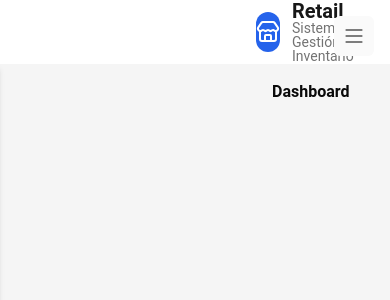
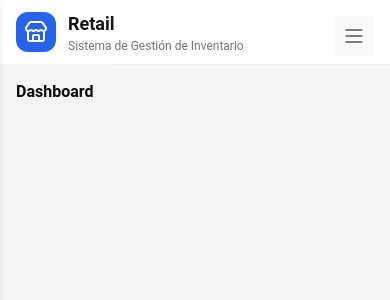
Before and after one commit to juanpabl090/inventoryManagementRetailFrontEnd, a React (Vite) app: page / in a window 390 px wide. Shown: the top 300 px of the page. Built offline with nearby package versions, Linux system fonts and the light colour scheme.

Commit message:
improve: responsive nav & leftmenu Components

```diff
--- a/src/App.tsx
+++ b/src/App.tsx
@@ -10,12 +10,12 @@ export default function App() {
         <Nav />
       </div>
       <div className="flex flex-1 overflow-hidden">
-        <div className="w-64 flex-shrink-0">
+        <div className="max-w-7xl flex-shrink-0">
           <LeftMenu />
         </div>
-        <main className="flex-1 p-4 overflow-auto bg-neutral-100">
-          <div className="flex flex-col justify-start">
-            <h1 className="text-neutral-950 text-base font-bold">Dashboard</h1>
+        <main className="flex flex-col p-4 overflow-auto bg-neutral-100">
+          <h1 className="text-neutral-950 text-base font-bold">Dashboard</h1>
+          <div className="flex-wrap xs:flex-row md:lg:flex md:lg:flex-col justify-start">
           </div>
         </main>
       </div>
--- a/src/components/LeftMenu.tsx
+++ b/src/components/LeftMenu.tsx
@@ -60,15 +60,15 @@ export default function LeftMenu() {
     <div className="h-full">
       <button
         onClick={() => setOpen(!open)}
-        className="sm:hidden fixed top-4 right-4 z-40 p-2 rounded-md bg-neutral-50 dark:bg-gray-700"
+        className="md:hidden fixed top-4 right-4 z-40 p-2 rounded-md bg-neutral-50 dark:bg-gray-700"
       >
         <Menu strokeWidth={1} />
       </button>
       <aside
         id="default-sidebar"
-        className={`fixed sm:relative h-[calc(100vh-4rem)] sm:h-full w-64 bg-white shadow-md transition-transform duration-300 ${
+        className={`fixed inset-0 h-screen w-full md:relative md:h-full md:w-64 bg-white shadow-md transition-transform duration-300 ${
           open ? "translate-x-0" : "-translate-x-full"
-        } sm:translate-x-0 z-30`}
+        } md:translate-x-0 z-30`}
         aria-label="Sidebar"
       >
         <div className="h-full px-5 py-4 overflow-y-auto">
--- a/src/components/Nav.tsx
+++ b/src/components/Nav.tsx
@@ -2,22 +2,20 @@ import { Store } from "lucide-react";
 
 export default function Nav() {
   return (
-    <>
-      <nav className="flex items-center bg-white h-16 m-0">
-        <div className="mx-64 flex items-center space-x-3">
-          <div className="h-10 w-10 rounded-xl bg-primary-600 flex items-center justify-center">
+    <nav className="flex items-center bg-white h-16 shadow-sm w-full px-4 sm:px-6 lg:px-8">
+      <div className="flex items-center space-x-3 w-full max-w-7xl mx-auto">
+        <div className="h-10 w-10 rounded-xl bg-primary-600 flex-shrink-0 flex items-center justify-center">
           <Store className="h-6 w-6 text-white" />
         </div>
         <div className="flex flex-col leading-none">
-            <span className="text-[20px] font-semibold text-neutral-900">
+          <span className="text-lg sm:text-[20px] font-semibold text-neutral-900">
             Retail
           </span>
-            <span className="text-[14px] text-neutral-500">
+          <span className="text-xs sm:text-[14px] text-neutral-500">
             Sistema de Gestión de Inventario
           </span>
         </div>
       </div>
     </nav>
-    </>
   );
 }
--- a/tailwind.config.ts
+++ b/tailwind.config.ts
@@ -147,8 +147,36 @@ const config: Config = {
         xs: "2px", // efecto blur ligero para fondos traslúcidos o modales
       },
       screens: {
-        xs: "475px", // breakpoint extra pequeño para móviles
-        "3xl": "1600px", // breakpoint para pantallas muy grandes
+        // Móviles pequeños (ej: Galaxy Fold)
+        xs: "320px",
+        // Móviles estándar
+        sm: "480px",
+        // Tablets pequeñas (ej: iPad Mini en portrait)
+        md: "768px",
+        // Tablets grandes/pequeños laptops (ej: iPad Pro 11")
+        lg: "1024px",
+        // Laptops/desktops estándar
+        xl: "1280px",
+        // Pantallas grandes (monitores HD)
+        "2xl": "1536px",
+        // Pantallas extra grandes (4K/QHD)
+        "3xl": "1920px",
+        // Super pantallas (ej: ultra wide)
+        "4xl": "2560px",
+
+        // Breakpoints personalizados por altura (útil para layouts verticales)
+        "h-sm": { raw: "(min-height: 640px)" },
+        "h-md": { raw: "(min-height: 768px)" },
+
+        // Breakpoints para orientación
+        portrait: { raw: "(orientation: portrait)" },
+        landscape: { raw: "(orientation: landscape)" },
+
+        // Breakpoints específicos para dispositivos
+        "iphone-se": "375px", // iPhone SE/6/7/8
+        "iphone-x": "812px", // iPhone X/11 Pro
+        "ipad-mini": "768px", // iPad Mini
+        "surface-duo": "540px", // Microsoft Surface Duo
       },
     },
   },
```
Lines whose indentation alone changed are shown as unchanged.
